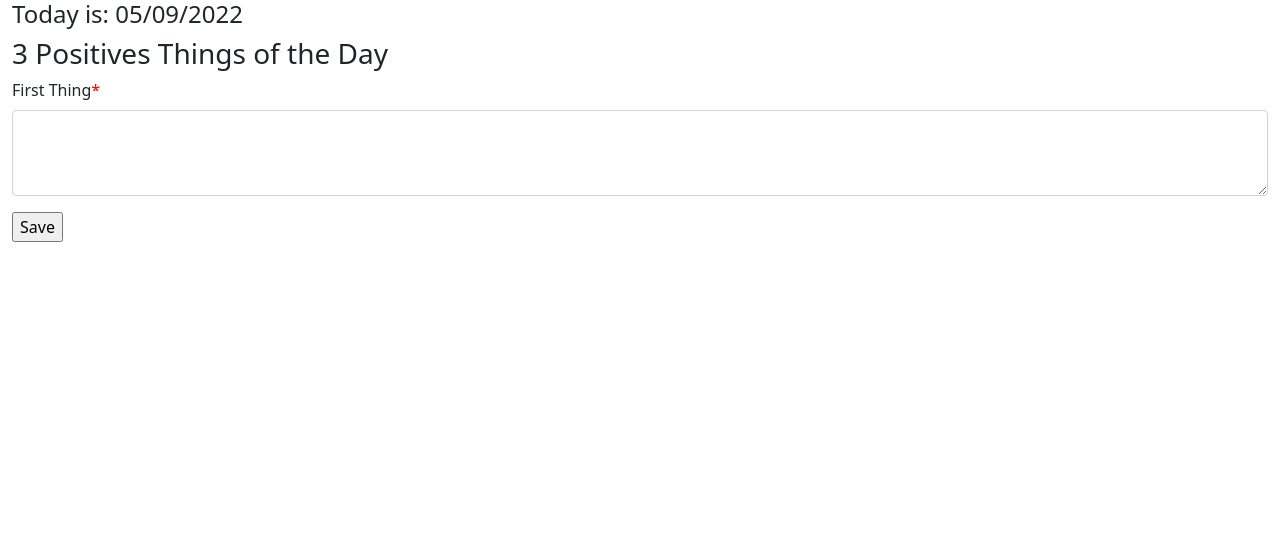
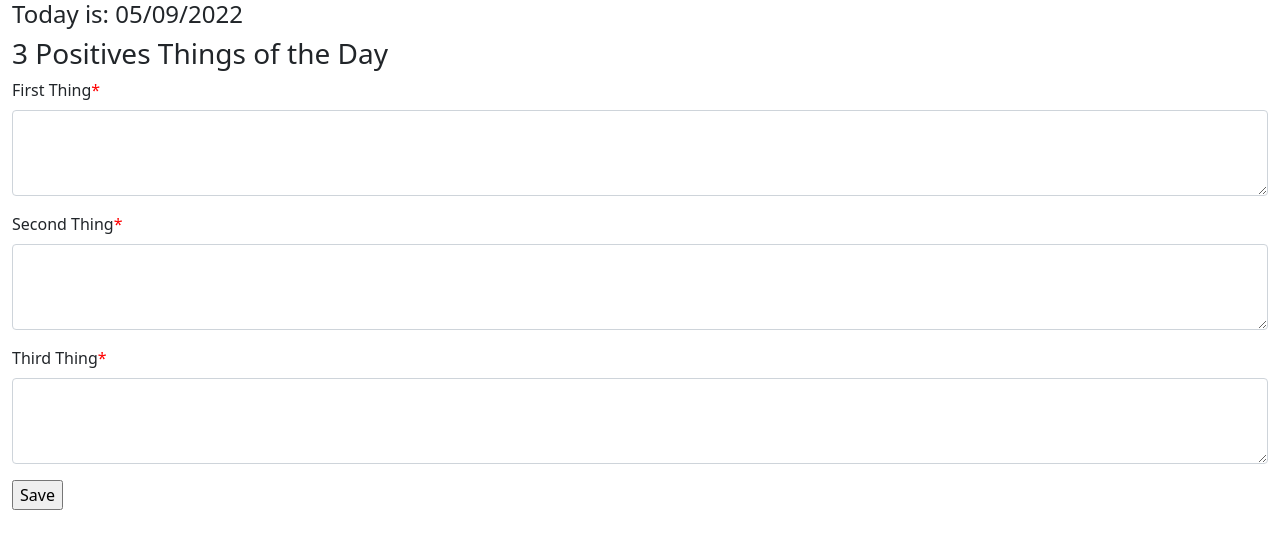
Before and after one commit to fernandocb19/positive-things, an Angular app: page / in a window 1280 px wide. Shown: the top 548 px of the page. Built offline with nearby package versions, Linux system fonts and the light colour scheme.

Commit message:
FEAT: Add the other two fields for complete de three

```diff
--- a/src/app/positive-things-form/positive-things-form.component.html
+++ b/src/app/positive-things-form/positive-things-form.component.html
@@ -23,6 +23,46 @@
             </div>
           </div>
         </div>
+        <div class="mb-3">
+          <label for="secondPositiveThing" class="form-label">Second Thing </label> <label style="color:red;"> * </label>
+          <textarea
+            name="secondPositiveThing"
+            class="form-control"
+            id="secondPositiveThing"
+            rows="3"
+            formControlName="secondPositiveThing"
+            required
+          ></textarea>
+          <div *ngIf="(secondPositiveThing?.invalid && (secondPositiveThing?.dirty || secondPositiveThing?.touched)) || formOfPositivesThings.submitted">
+            <div
+              class="alert alert-danger"
+              role="alert"
+              *ngIf="secondPositiveThing?.errors?.['required']"
+            >
+              Fill this field
+            </div>
+          </div>
+        </div>
+        <div class="mb-3">
+          <label for="thirdPositiveThing" class="form-label">Third Thing </label> <label style="color:red;"> * </label>
+          <textarea
+            name="thirdPositiveThing"
+            class="form-control"
+            id="thirdPositiveThing"
+            rows="3"
+            formControlName="thirdPositiveThing"
+            required
+          ></textarea>
+          <div *ngIf="(thirdPositiveThing?.invalid && (thirdPositiveThing?.dirty || thirdPositiveThing?.touched)) || formOfPositivesThings.submitted">
+            <div
+              class="alert alert-danger"
+              role="alert"
+              *ngIf="thirdPositiveThing?.errors?.['required']"
+            >
+              Fill this field
+            </div>
+          </div>
+        </div>
         <input type="submit" value="Save" />
       </form>
     </div>
--- a/src/app/positive-things-form/positive-things-form.component.ts
+++ b/src/app/positive-things-form/positive-things-form.component.ts
@@ -1,24 +1,38 @@
 import { Component, OnInit } from '@angular/core';
-import { FormGroup, FormControl, Validators, AbstractControl } from '@angular/forms';
+import {
+  FormGroup,
+  FormControl,
+  Validators
+} from '@angular/forms';
 
 @Component({
   selector: 'app-positive-things-form',
   templateUrl: './positive-things-form.component.html',
-  styleUrls: ['./positive-things-form.component.css']
+  styleUrls: ['./positive-things-form.component.css'],
 })
 export class PositiveThingsFormComponent implements OnInit {
-
   todayDate = new Date();
   positiveThingsForm!: FormGroup;
 
-  constructor() { }
+  constructor() {}
 
   ngOnInit(): void {
-    this.positiveThingsForm  = new FormGroup({
-      firstPositiveThing: new FormControl('', [Validators.required])
+    this.positiveThingsForm = new FormGroup({
+      firstPositiveThing: new FormControl('', [Validators.required]),
+      secondPositiveThing: new FormControl('', [Validators.required]),
+      thirdPositiveThing: new FormControl('', [Validators.required]),
     });
   }
 
-  get firstPositiveThing() { return this.positiveThingsForm.get('firstPositiveThing'); }
+  get firstPositiveThing() {
+    return this.positiveThingsForm.get('firstPositiveThing');
+  }
 
+  get secondPositiveThing() {
+    return this.positiveThingsForm.get('secondPositiveThing');
+  }
+
+  get thirdPositiveThing() {
+    return this.positiveThingsForm.get('thirdPositiveThing');
+  }
 }
```
